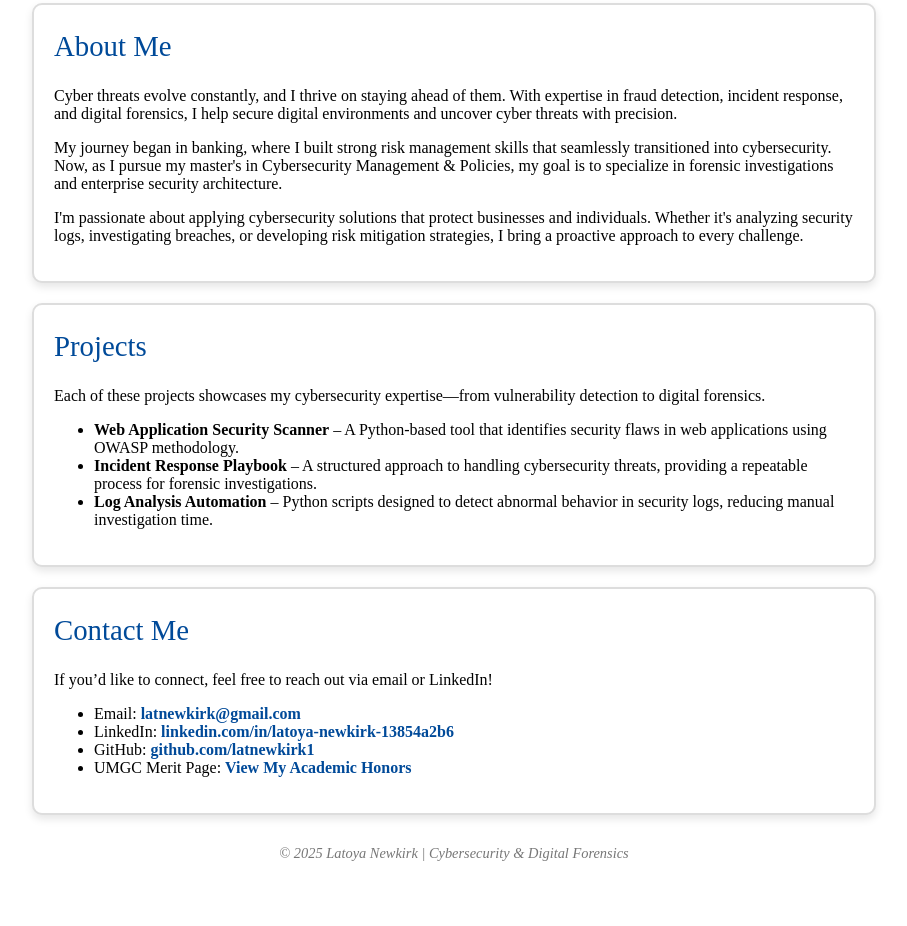
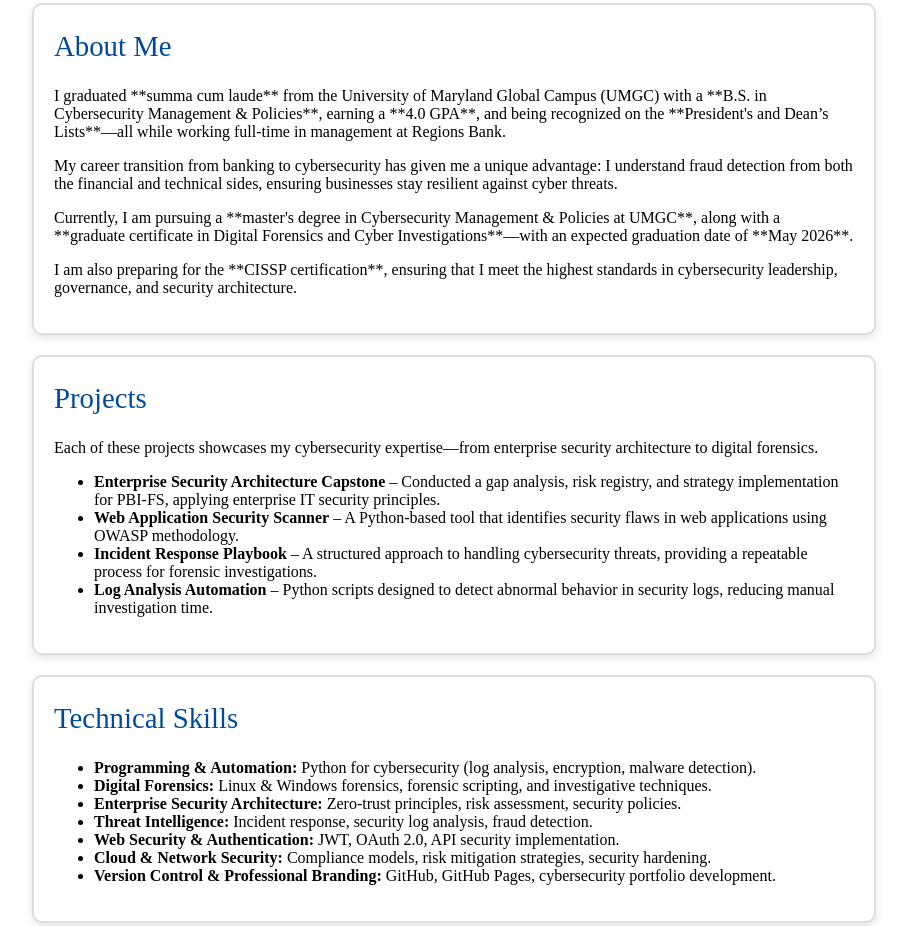
Before and after one commit to latnewkirk1/latoyacyberportfolio, a plain HTML site: page index.html in a window 1280 px wide. Shown: the part 302-1228 px from the top of the page, without its empty margins (186-1093 px from the left). Before the commit the page ends 1182 px from the top, so only its background shows below. Drawn offline with Linux system fonts and the light colour scheme.

Commit message:
Update index.html - added technical skills

```diff
--- a/index.html
+++ b/index.html
@@ -21,22 +21,39 @@
 </header>
 
 
-    <section id="about">
+   <section id="about">
     <h2>About Me</h2>
-    <p>Cyber threats evolve constantly, and I thrive on staying ahead of them. With expertise in fraud detection, incident response, and digital forensics, I help secure digital environments and uncover cyber threats with precision.</p>
-    <p>My journey began in banking, where I built strong risk management skills that seamlessly transitioned into cybersecurity. Now, as I pursue my master's in Cybersecurity Management & Policies, my goal is to specialize in forensic investigations and enterprise security architecture.</p>
-    <p>I'm passionate about applying cybersecurity solutions that protect businesses and individuals. Whether it's analyzing security logs, investigating breaches, or developing risk mitigation strategies, I bring a proactive approach to every challenge.</p>
+    <p>I graduated **summa cum laude** from the University of Maryland Global Campus (UMGC) with a **B.S. in Cybersecurity Management & Policies**, earning a **4.0 GPA**, and being recognized on the **President's and Dean’s Lists**—all while working full-time in management at Regions Bank.</p>
+    <p>My career transition from banking to cybersecurity has given me a unique advantage: I understand fraud detection from both the financial and technical sides, ensuring businesses stay resilient against cyber threats.</p>
+    <p>Currently, I am pursuing a **master's degree in Cybersecurity Management & Policies at UMGC**, along with a **graduate certificate in Digital Forensics and Cyber Investigations**—with an expected graduation date of **May 2026**.</p>
+    <p>I am also preparing for the **CISSP certification**, ensuring that I meet the highest standards in cybersecurity leadership, governance, and security architecture.</p>
 </section>
 
 <section id="projects">
     <h2>Projects</h2>
-    <p>Each of these projects showcases my cybersecurity expertise—from vulnerability detection to digital forensics.</p>
+    <p>Each of these projects showcases my cybersecurity expertise—from enterprise security architecture to digital forensics.</p>
+
     <ul>
+        <li><strong>Enterprise Security Architecture Capstone</strong> – Conducted a gap analysis, risk registry, and strategy implementation for PBI-FS, applying enterprise IT security principles.</li>
         <li><strong>Web Application Security Scanner</strong> – A Python-based tool that identifies security flaws in web applications using OWASP methodology.</li>
         <li><strong>Incident Response Playbook</strong> – A structured approach to handling cybersecurity threats, providing a repeatable process for forensic investigations.</li>
         <li><strong>Log Analysis Automation</strong> – Python scripts designed to detect abnormal behavior in security logs, reducing manual investigation time.</li>
     </ul>
 </section>
+
+<section id="technical-skills">
+    <h2>Technical Skills</h2>
+    <ul>
+        <li><strong>Programming & Automation:</strong> Python for cybersecurity (log analysis, encryption, malware detection).</li>
+        <li><strong>Digital Forensics:</strong> Linux & Windows forensics, forensic scripting, and investigative techniques.</li>
+        <li><strong>Enterprise Security Architecture:</strong> Zero-trust principles, risk assessment, security policies.</li>
+        <li><strong>Threat Intelligence:</strong> Incident response, security log analysis, fraud detection.</li>
+        <li><strong>Web Security & Authentication:</strong> JWT, OAuth 2.0, API security implementation.</li>
+        <li><strong>Cloud & Network Security:</strong> Compliance models, risk mitigation strategies, security hardening.</li>
+        <li><strong>Version Control & Professional Branding:</strong> GitHub, GitHub Pages, cybersecurity portfolio development.</li>
+    </ul>
+</section>
+
 
 
     <section id="contact">
```
